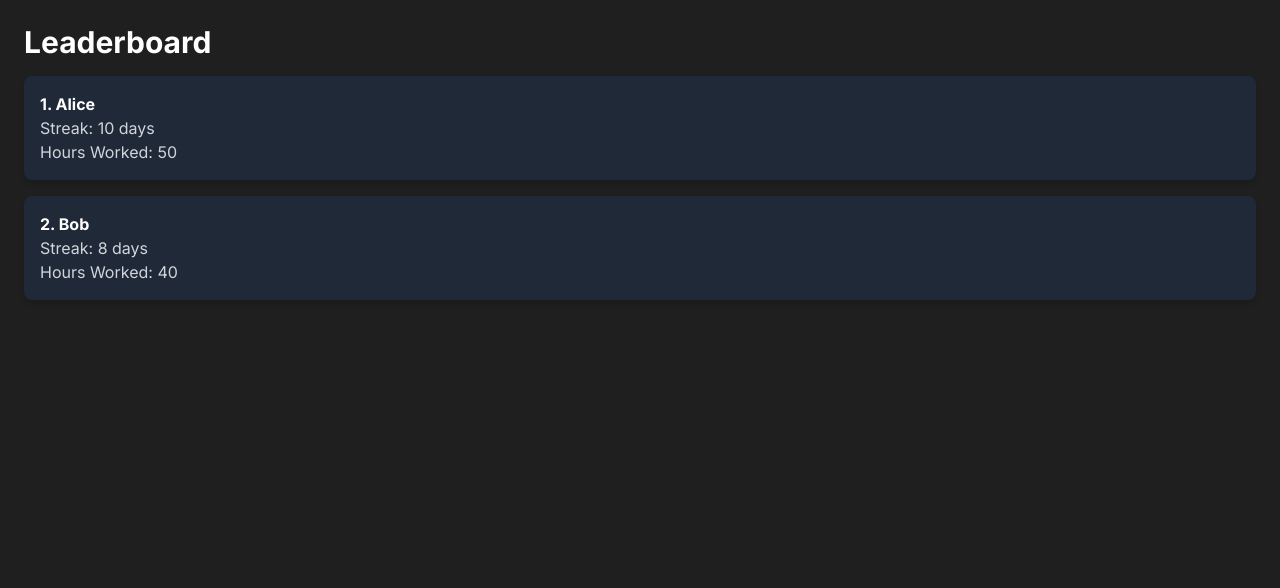
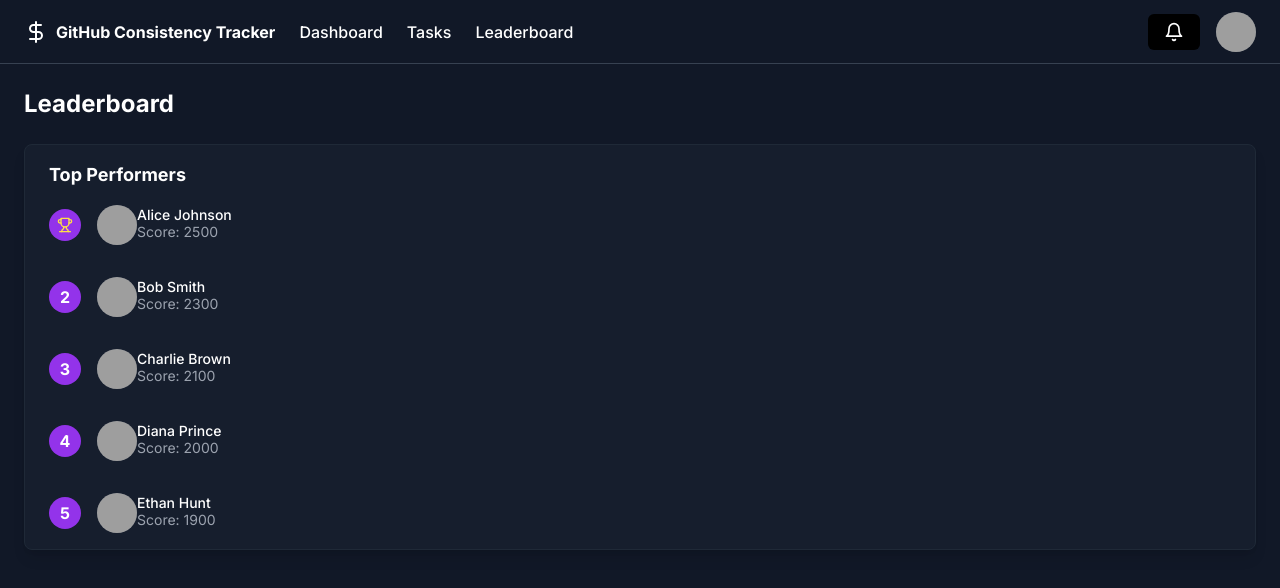
Before and after one commit to MohitNamdev22/github-consistency-tracker, a React (Vite) app: page /leaderboard in a window 1280 px wide. Shown: the top 588 px of the page. Built offline with nearby package versions, Linux system fonts and the light colour scheme; grey boxes are pictures that could not be loaded.

Commit message:
leaderboard designed

```diff
--- a/src/pages/Leaderboard.jsx
+++ b/src/pages/Leaderboard.jsx
@@ -1,23 +1,93 @@
+
 import React from 'react';
+import { Link } from 'react-router-dom';
+import { Button } from "../components/ui/button"
+import { Card, CardContent, CardHeader, CardTitle } from "../components/ui/cards"
+import { Avatar, AvatarFallback, AvatarImage } from "../components/ui/avatar"
+import { Bell, Trophy } from "lucide-react"
 
-const Leaderboard = () => {
-  const users = [
-    { name: 'Alice', streak: 10, hours: 50 },
-    { name: 'Bob', streak: 8, hours: 40 },
-  ];
+const leaderboardData = [
+  { id: 1, name: "Alice Johnson", score: 2500, avatar: "/placeholder-user.jpg" },
+  { id: 2, name: "Bob Smith", score: 2300, avatar: "/placeholder-user.jpg" },
+  { id: 3, name: "Charlie Brown", score: 2100, avatar: "/placeholder-user.jpg" },
+  { id: 4, name: "Diana Prince", score: 2000, avatar: "/placeholder-user.jpg" },
+  { id: 5, name: "Ethan Hunt", score: 1900, avatar: "/placeholder-user.jpg" },
+]
 
+export default function Leaderboard() {
   return (
-    <div className="p-6">
-      <h1 className="text-3xl font-bold mb-4 text-white">Leaderboard</h1>
-      {users.map((user, index) => (
-        <div key={index} className="bg-gray-800 shadow-md rounded-lg p-4 mb-4">
-          <p className="font-bold text-white">{index + 1}. {user.name}</p>
-          <p className="text-gray-300">Streak: {user.streak} days</p>
-          <p className="text-gray-300">Hours Worked: {user.hours}</p>
+    <div className="flex flex-col min-h-screen bg-gray-900 text-white">
+      <header className="flex items-center h-16 px-4 border-b border-gray-700 shrink-0 md:px-6">
+        <nav className="flex-1 flex items-center space-x-4 sm:space-x-6">
+          <Link className="flex items-center space-x-2 font-semibold" href="#">
+            <svg
+              xmlns="http://www.w3.org/2000/svg"
+              viewBox="0 0 24 24"
+              fill="none"
+              stroke="currentColor"
+              strokeWidth="2"
+              strokeLinecap="round"
+              strokeLinejoin="round"
+              className="h-6 w-6"
+            >
+              <path d="M12 2v20M17 5H9.5a3.5 3.5 0 0 0 0 7h5a3.5 3.5 0 0 1 0 7H6" />
+            </svg>
+            <span>GitHub Consistency Tracker</span>
+          </Link>
+          <Link className="font-medium hover:text-purple-400" href="#">
+            Dashboard
+          </Link>
+          <Link className="font-medium hover:text-purple-400" href="#">
+            Tasks
+          </Link>
+          <Link className="font-medium hover:text-purple-400" href="#">
+            Leaderboard
+          </Link>
+        </nav>
+        <div className="flex items-center space-x-4">
+          <Button variant="ghost" size="icon">
+            <Bell className="h-5 w-5" />
+            <span className="sr-only">Notifications</span>
+          </Button>
+          <Avatar>
+            <AvatarImage alt="User avatar" src="/placeholder-user.jpg" />
+            <AvatarFallback>U</AvatarFallback>
+          </Avatar>
         </div>
-      ))}
+      </header>
+      <main className="flex-1 p-4 md:p-6 space-y-6">
+        <div className="flex items-center justify-between">
+          <h1 className="text-2xl font-bold">Leaderboard</h1>
+        </div>
+        <Card className="bg-gray-800 border border-gray-700">
+          <CardHeader>
+            <CardTitle>Top Performers</CardTitle>
+          </CardHeader>
+          <CardContent>
+            <div className="space-y-8">
+              {leaderboardData.map((user, index) => (
+                <div key={user.id} className="flex items-center">
+                  <div className="flex items-center justify-center w-8 h-8 rounded-full bg-purple-600 mr-4">
+                    {index === 0 ? (
+                      <Trophy className="h-4 w-4 text-yellow-300" />
+                    ) : (
+                      <span className="font-semibold">{index + 1}</span>
+                    )}
+                  </div>
+                  <Avatar className="h-10 w-10 mr-4">
+                    <AvatarImage alt={user.name} src={user.avatar} />
+                    <AvatarFallback>{user.name.charAt(0)}</AvatarFallback>
+                  </Avatar>
+                  <div className="flex-1">
+                    <p className="text-sm font-medium leading-none">{user.name}</p>
+                    <p className="text-sm text-gray-400">Score: {user.score}</p>
+                  </div>
+                </div>
+              ))}
+            </div>
+          </CardContent>
+        </Card>
+      </main>
     </div>
-  );
-};
-
-export default Leaderboard;
+  )
+}
```
